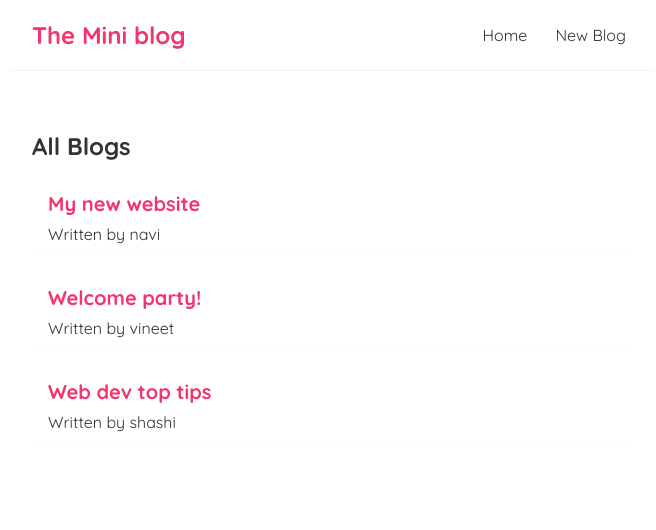
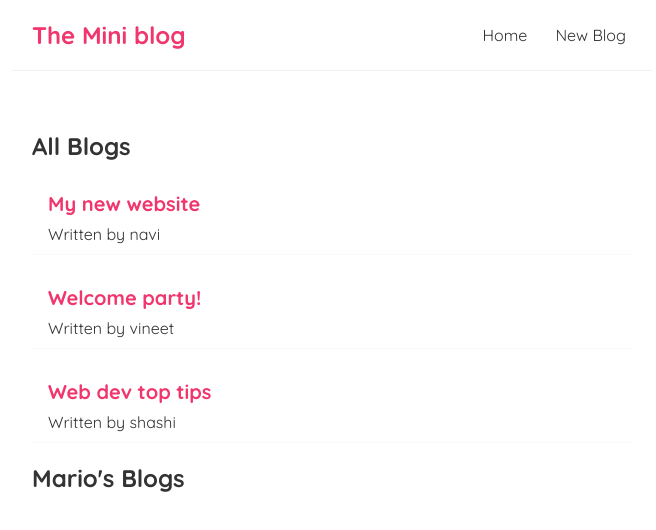
Before and after one commit to vvt22/PracticeReact, a React (Create React App) app in the folder miniblog/: page / in a window 1280 px wide. Shown: the top 530 px of the page, without its empty margins (308-964 px from the left). Built offline with nearby package versions, Linux system fonts and the light colour scheme.

Commit message:
reusingprops

```diff
--- a/miniblog/src/Home.js
+++ b/miniblog/src/Home.js
@@ -21,6 +21,10 @@ const Home = () => {
   return (
     <div className="home">
       <BlogList blogs={blogs} title="All Blogs" />
+      <BlogList
+        blogs={blogs.filter((blog) => blog.author === "mario")}
+        title="Mario's Blogs"
+      />
     </div>
   );
 };
```
